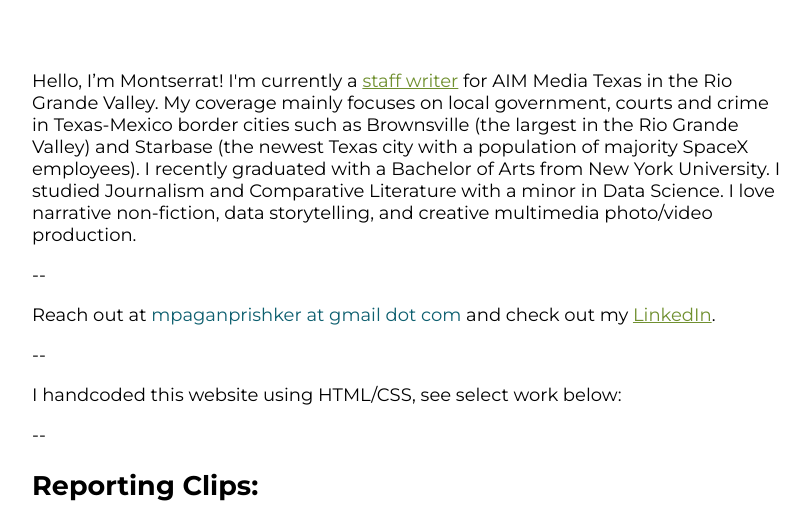
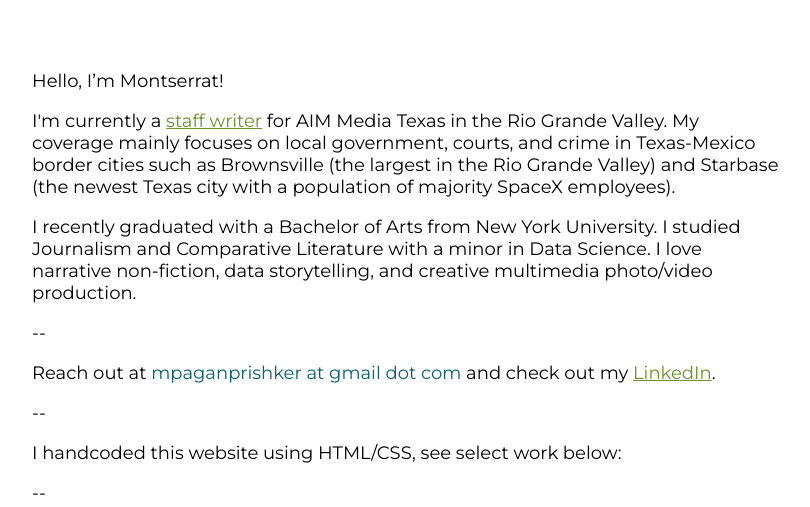
Before and after one commit to montse-p/portfolio, a plain HTML site: page index.html in a window 1280 px wide. Shown: the part 433-940 px from the top of the page, without its empty margins (232-1042 px from the left). Drawn offline with Linux system fonts and the light colour scheme; a web font is replaced by a local one.

Commit message:
Update index.html

```diff
--- a/index.html
+++ b/index.html
@@ -14,7 +14,10 @@
     <div class="info-box">
     <p>
         <div class="container"><div class="crop"><img src="montse.jpg" alt= "Montserrat posing in front of the NYC skyline." width=605px> </img> </div></div>
-    Hello, I’m Montserrat! I'm currently a <a href="https://myrgv.com/author/mpagan/" target="_blank" class="external-link interactive">staff writer</a> for AIM Media Texas in the Rio Grande Valley. My coverage mainly focuses on local government, courts and crime in Texas-Mexico border cities such as Brownsville &lpar;the largest in the Rio Grande Valley&rpar; and Starbase &lpar;the newest Texas city with a population of majority SpaceX employees&rpar;.
+    Hello, I’m Montserrat!
+    <p></p>
+    I'm currently a <a href="https://myrgv.com/author/mpagan/" target="_blank" class="external-link interactive">staff writer</a> for AIM Media Texas in the Rio Grande Valley. My coverage mainly focuses on local government, courts, and crime in Texas-Mexico border cities such as Brownsville &lpar;the largest in the Rio Grande Valley&rpar; and Starbase &lpar;the newest Texas city with a population of majority SpaceX employees&rpar;.
+    <p></p>
     I recently graduated with a Bachelor of Arts from New York University. I studied Journalism and Comparative Literature with a minor in Data Science.
     I love narrative non-fiction, data storytelling, and creative multimedia photo/video production.
     </p>
```
